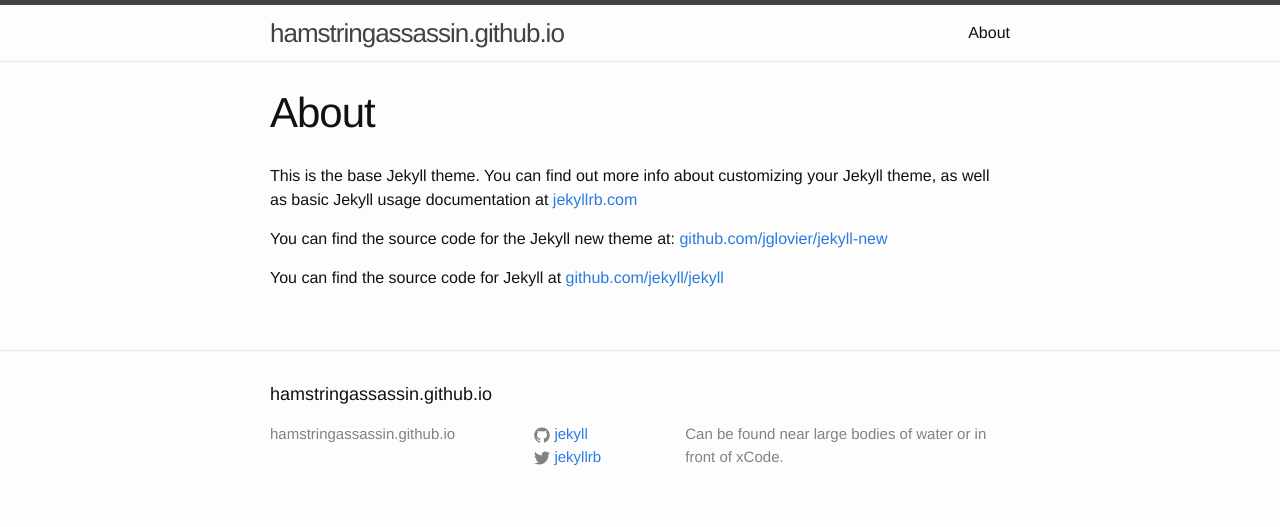
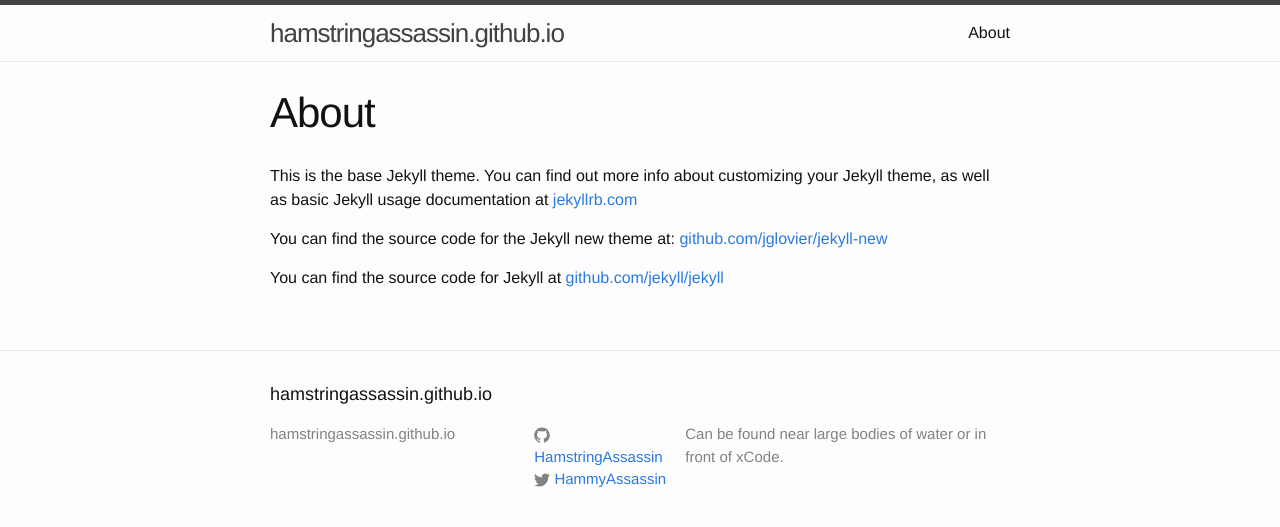
Before and after one commit to HamstringAssassin/hamstringassassin.github.io, a Jekyll site: the page built from about.md, in a window 1280 px wide. Shown: the top 527 px of the page. Built offline with Jekyll 4.4.1, drawn with Linux system fonts in a browser that asks for light colours.

Commit message:
Update _config.yml
Updated Twitter and github usernames

```diff
--- a/_config.yml
+++ b/_config.yml
@@ -5,8 +5,8 @@
   Can be found near large bodies of water or in front of xCode.
 baseurl: "" # the subpath of your site, e.g. /blog/
 url: "http://yourdomain.com" # the base hostname & protocol for your site
-twitter_username: jekyllrb
-github_username:  jekyll
+twitter_username: HammyAssassin
+github_username:  HamstringAssassin
 
 # Build settings
 markdown: kramdown
```
